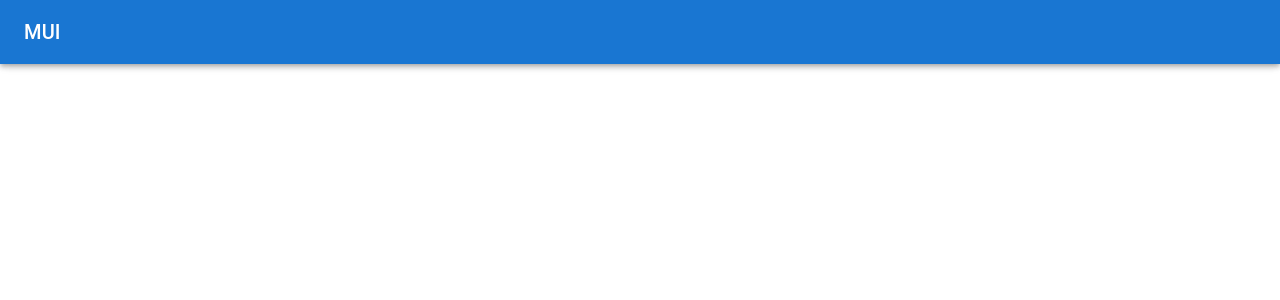
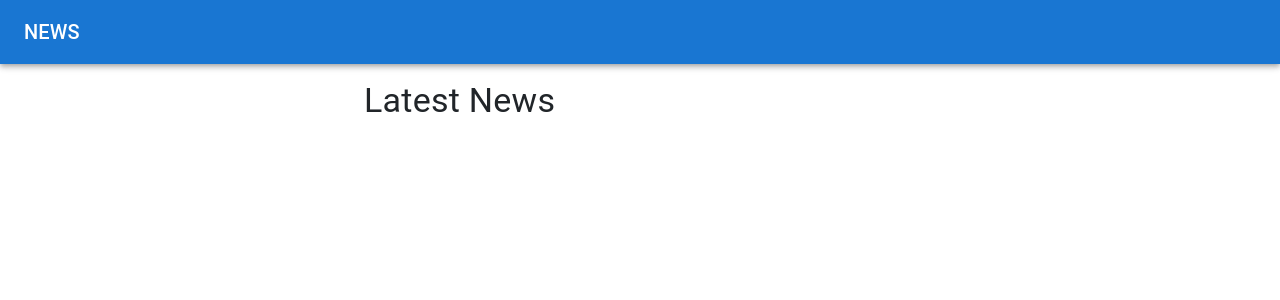
Before and after one commit to AzharUddinSheikh/idea_foun, a React (Create React App) app: page /news in a window 1280 px wide. Shown: the top 300 px of the page. Built offline with nearby package versions, Linux system fonts and the light colour scheme.

Commit message:
added routing, pages news

```diff
--- a/src/App.tsx
+++ b/src/App.tsx
@@ -1,12 +1,18 @@
-import React from 'react';
-import './App.css';
-import NavBar from './components/NavBar';
+import React from "react";
+import { Routes, Route, Navigate } from "react-router-dom";
+import "./App.css";
+import NavBar from "./components/NavBar";
+import News from "./pages/News";
 
 function App() {
   return (
-   <React.Fragment>
-    <NavBar />
-   </React.Fragment>
+    <React.Fragment>
+      <NavBar />
+      <Routes>
+        <Route path="/news" element={<News />} />
+        <Route path="/" element={<Navigate to="news" />} />
+      </Routes>
+    </React.Fragment>
   );
 }
 
--- a/src/components/NavBar.tsx
+++ b/src/components/NavBar.tsx
@@ -1,27 +1,18 @@
-import AppBar from '@mui/material/AppBar';
-import Box from '@mui/material/Box';
-import CssBaseline from '@mui/material/CssBaseline';
-import Toolbar from '@mui/material/Toolbar';
-import Typography from '@mui/material/Typography';
+import AppBar from "@mui/material/AppBar";
+import Box from "@mui/material/Box";
+import Toolbar from "@mui/material/Toolbar";
+import Typography from "@mui/material/Typography";
 
-
-const  NavBar = ()  => {
+const NavBar = () => {
   return (
-    <Box sx={{ display: 'flex' }}>
-      <CssBaseline />
-      <AppBar component="nav">
-        <Toolbar>
-          <Typography
-            variant="h6"
-            component="div"
-            sx={{ flexGrow: 1, display: { xs: 'none', sm: 'block' } }}
-          >
-            MUI
-          </Typography>
-        </Toolbar>
-      </AppBar>
-    </Box>
+    <AppBar position="static">
+      <Toolbar>
+        <Typography variant="h6" component="div" sx={{ flexGrow: 1 }}>
+          NEWS
+        </Typography>
+      </Toolbar>
+    </AppBar>
   );
-}
+};
 
 export default NavBar;
--- a/src/index.tsx
+++ b/src/index.tsx
@@ -1,19 +1,21 @@
-import React from 'react';
-import ReactDOM from 'react-dom/client';
-import './index.css';
-import App from './App';
-import reportWebVitals from './reportWebVitals';
+import React from "react";
+import ReactDOM from "react-dom/client";
+import "./index.css";
+import App from "./App";
+import reportWebVitals from "./reportWebVitals";
+import { BrowserRouter } from "react-router-dom";
+import "bootstrap/dist/css/bootstrap.css";
 
 const root = ReactDOM.createRoot(
-  document.getElementById('root') as HTMLElement
+  document.getElementById("root") as HTMLElement
 );
+
 root.render(
   <React.StrictMode>
-    <App />
+    <BrowserRouter>
+      <App />
+    </BrowserRouter>
   </React.StrictMode>
 );
 
-// If you want to start measuring performance in your app, pass a function
-// to log results (for example: reportWebVitals(console.log))
-// or send to an analytics endpoint. Learn more: https://bit.ly/CRA-vitals
 reportWebVitals();
--- /dev/null
+++ b/src/pages/News.tsx
@@ -0,0 +1,15 @@
+import { Typography } from "@mui/material";
+import { Box, Container } from "@mui/system";
+const News = () => {
+  return (
+    <Box sx={{ paddingTop: 2 }}>
+      <Container maxWidth="sm">
+        <Typography variant="h4" component="h1">
+          Latest News
+        </Typography>
+      </Container>
+    </Box>
+  );
+};
+
+export default News;
```
